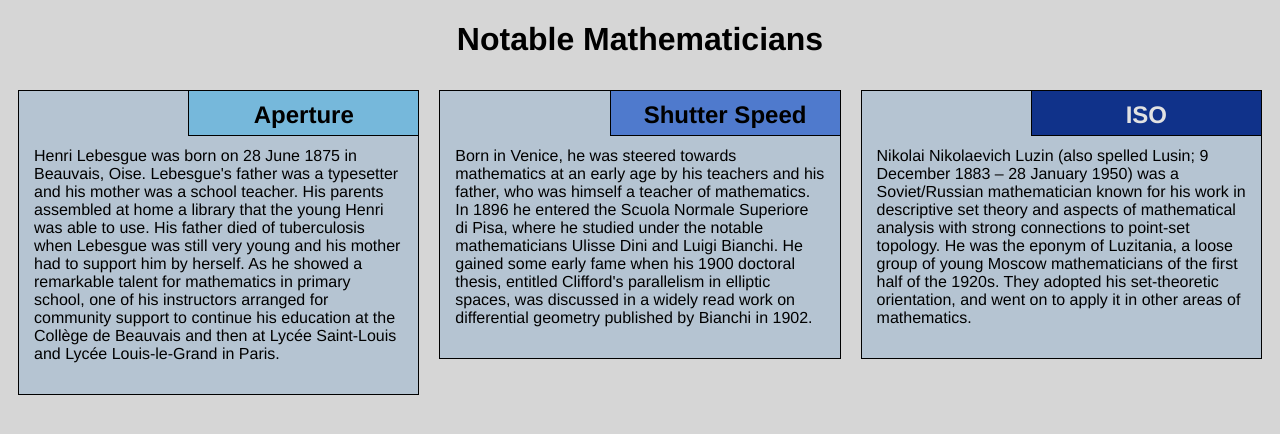
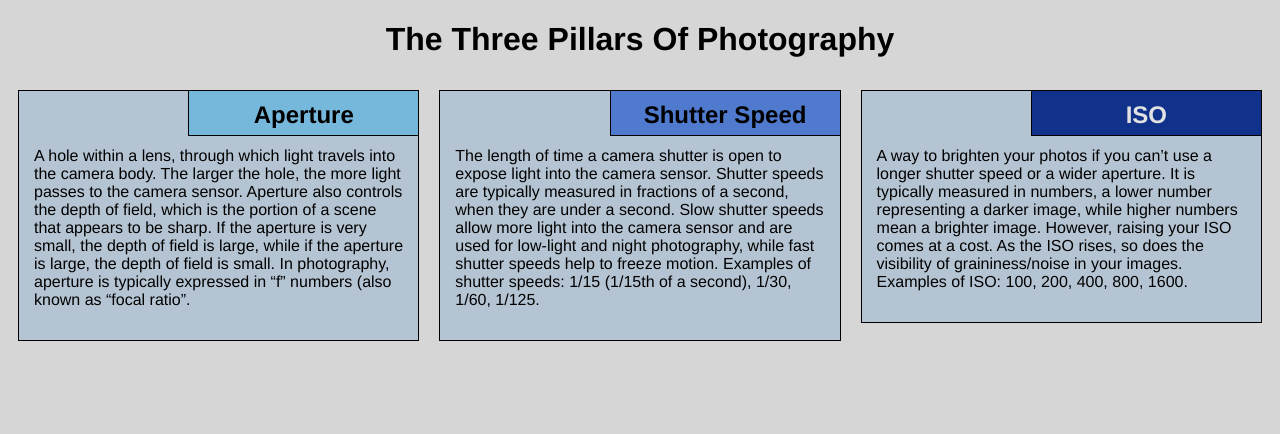
Before and after one commit to thephotocrawler/coursera-test, a plain HTML site: page module2_solution/module2_solution.html in a window 1280 px wide. Drawn offline with Linux system fonts and the light colour scheme.

Commit message:
updating title

```diff
--- a/module2_solution/module2_solution.html
+++ b/module2_solution/module2_solution.html
@@ -9,15 +9,13 @@
 </head>
 
 <body>
-    <h1>Notable Mathematicians</h1>
+    <h1>The Three Pillars Of Photography</h1>
     <div class="row">
         <div class="col-lg-4 col-md-6 col-sm-12">
             <section class="aperture">
                 <h2>Aperture</h2>
                 <p>
-                    Henri Lebesgue was born on 28 June 1875 in Beauvais, Oise. Lebesgue's father was a typesetter and his mother was a school teacher. His parents assembled at home a library that the young Henri was able to use. His father died of tuberculosis when Lebesgue
-                    was still very young and his mother had to support him by herself. As he showed a remarkable talent for mathematics in primary school, one of his instructors arranged for community support to continue his education at the Collège de
-                    Beauvais and then at Lycée Saint-Louis and Lycée Louis-le-Grand in Paris.
+                   A hole within a lens, through which light travels into the camera body. The larger the hole, the more light passes to the camera sensor. Aperture also controls the depth of field, which is the portion of a scene that appears to be sharp. If the aperture is very small, the depth of field is large, while if the aperture is large, the depth of field is small. In photography, aperture is typically expressed in “f” numbers (also known as “focal ratio”.
                 </p>
             </section>
         </div>
@@ -25,8 +23,7 @@
             <section class="shutterspeed">
                 <h2>Shutter Speed</h2>
                 <p>
-                    Born in Venice, he was steered towards mathematics at an early age by his teachers and his father, who was himself a teacher of mathematics. In 1896 he entered the Scuola Normale Superiore di Pisa, where he studied under the notable mathematicians Ulisse
-                    Dini and Luigi Bianchi. He gained some early fame when his 1900 doctoral thesis, entitled Clifford's parallelism in elliptic spaces, was discussed in a widely read work on differential geometry published by Bianchi in 1902.
+                    The length of time a camera shutter is open to expose light into the camera sensor. Shutter speeds are typically measured in fractions of a second, when they are under a second. Slow shutter speeds allow more light into the camera sensor and are used for low-light and night photography, while fast shutter speeds help to freeze motion. Examples of shutter speeds: 1/15 (1/15th of a second), 1/30, 1/60, 1/125.
                 </p>
             </section>
         </div>
@@ -34,8 +31,7 @@
             <section class="iso">
                 <h2>ISO</h2>
                 <p>
-                    Nikolai Nikolaevich Luzin (also spelled Lusin;   9 December 1883 – 28 January 1950) was a Soviet/Russian mathematician known for his work in descriptive set theory and aspects of mathematical analysis with strong connections to point-set topology. He was
-                    the eponym of Luzitania, a loose group of young Moscow mathematicians of the first half of the 1920s. They adopted his set-theoretic orientation, and went on to apply it in other areas of mathematics.
+                   A way to brighten your photos if you can’t use a longer shutter speed or a wider aperture. It is typically measured in numbers, a lower number representing a darker image, while higher numbers mean a brighter image. However, raising your ISO comes at a cost. As the ISO rises, so does the visibility of graininess/noise in your images. Examples of ISO: 100, 200, 400, 800, 1600.
                 </p>
             </section>
         </div>
```
